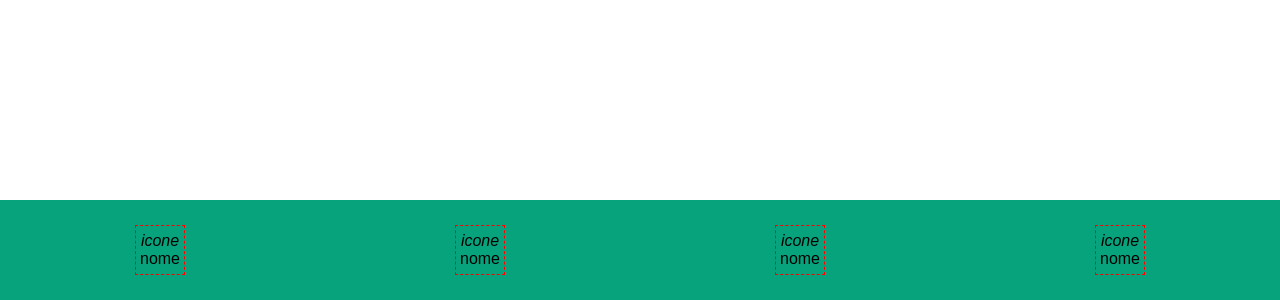
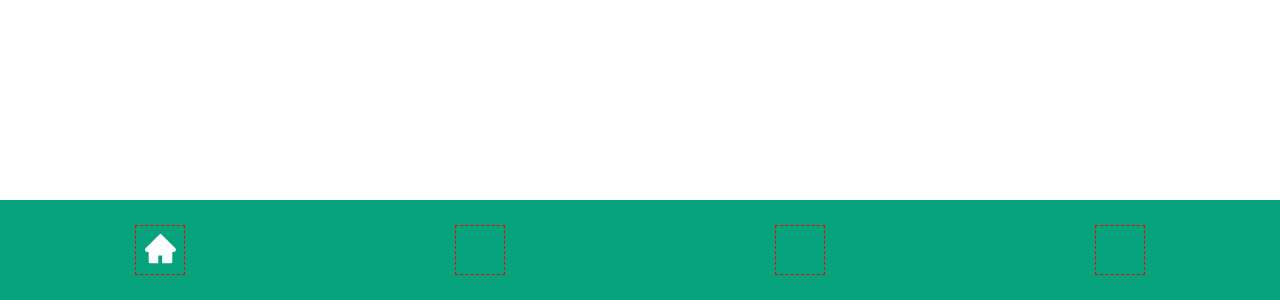
Before and after one commit to IgorNascimentoDEV/3nergize, a React (Vite) app in the folder 3nergizer/: page / in a window 1280 px wide. Shown: the part 500-800 px from the top of the page. Built offline with nearby package versions, Linux system fonts and the light colour scheme.

Commit message:
adicionando icone home dentro da barra de navegacao inferior

```diff
--- a/3nergizer/src/components/NavBottomBar/ItemBottomBar.tsx
+++ b/3nergizer/src/components/NavBottomBar/ItemBottomBar.tsx
@@ -1,11 +1,17 @@
 import React from "react";
 import * as S from "./styles";
 
-const ItemBottomBar = ({}) => {
-  return <S.StyledItemBottomBar>
-    <i>icone</i>
-    <p>nome</p>
-  </S.StyledItemBottomBar>;
+interface ItemBottomBarProps {
+  children: React.ReactNode;
+}
+
+const ItemBottomBar = ({children}:ItemBottomBarProps) => {
+  return (
+    <S.StyledItemBottomBar>
+      <i>{children}</i>
+      <p></p>
+    </S.StyledItemBottomBar>
+  );
 };
 
 export default ItemBottomBar;
--- a/3nergizer/src/components/NavBottomBar/NavBottomBar.tsx
+++ b/3nergizer/src/components/NavBottomBar/NavBottomBar.tsx
@@ -1,17 +1,32 @@
 import React from "react";
 import * as S from "./styles";
 
+//Navigation Bar
 import ItemBottomBar from "./ItemBottomBar";
+
+//Icons
+import { AiFillHome } from "react-icons/ai";
 
 interface NavBottomBarProps {}
 
 const NavBottomBar = ({}: NavBottomBarProps) => {
   return (
     <S.StyledNavBottomBar>
-      <ItemBottomBar />
-      <ItemBottomBar />
-      <ItemBottomBar />
-      <ItemBottomBar />
+      <ItemBottomBar>
+        <AiFillHome size={35} color={"#fff"} />
+      </ItemBottomBar>
+
+      <ItemBottomBar>
+
+      </ItemBottomBar>
+
+      <ItemBottomBar>
+
+      </ItemBottomBar>
+
+      <ItemBottomBar>
+
+      </ItemBottomBar>
     </S.StyledNavBottomBar>
   );
 };
--- a/3nergizer/src/pages/ Home.tsx
+++ b/3nergizer/src/pages/ Home.tsx
@@ -9,6 +9,7 @@ interface HomeProps {}
 const Home = ({}: HomeProps) => {
   return (
     <S.StyledHomePage>
+
       <NavBottomBar />
     </S.StyledHomePage>
   );
```
Also changed, not shown: 3nergizer/package.json (line endings or trailing spaces), 3nergizer/src/pages/StylesPage.ts (line endings or trailing spaces).
